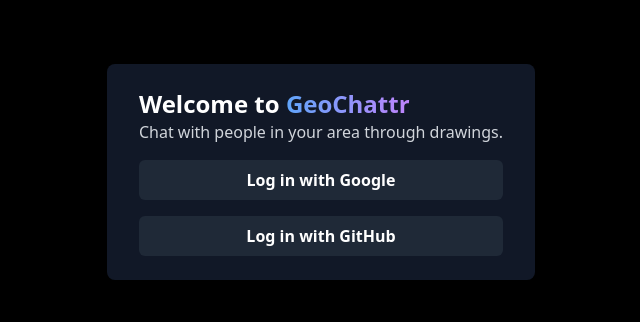
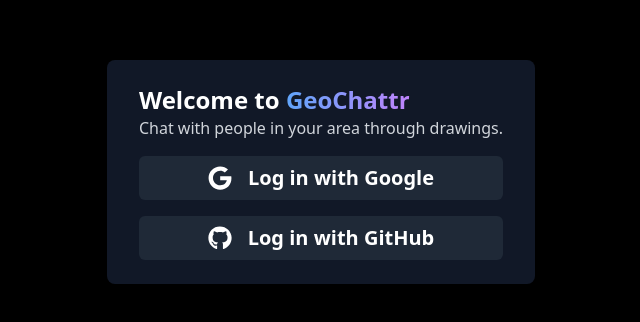
Before and after one commit to GeoChattr/website, a Next.js app: page / in a window 1280 px wide. Shown: the part 228-550 px from the top of the page, without its empty margins (319-959 px from the left). Built offline with nearby package versions, Linux system fonts and the light colour scheme; no server answers.

Commit message:
button icons

```diff
--- a/components/Login.tsx
+++ b/components/Login.tsx
@@ -1,11 +1,12 @@
 import { useContext } from "react";
 import { User } from "./types/User";
 import { UserContext } from "./UserContext";
+import { FaGithub, FaGoogle } from "react-icons/fa";
 
 const Login = () => {
-  const user = useContext(UserContext) as User
+  const user = useContext(UserContext) as User;
 
-  console.log(user)
+  console.log(user);
 
   return (
     <div className="flex h-screen w-full items-center justify-center">
@@ -20,11 +21,13 @@
           Chat with people in your area through drawings.
         </p>
         <div className="mt-4 flex w-full flex-col items-stretch gap-y-4">
-          <button className="rounded-md bg-gray-800 py-2 px-2 font-semibold hover:bg-gray-700">
-            Log in with Google
+          <button className="flex items-center justify-center space-x-4 rounded-md bg-gray-800 py-2 px-2 text-xl font-semibold hover:bg-gray-700">
+            <FaGoogle className="h-6 w-6" />
+            <p>Log in with Google</p>
           </button>
-          <button className="rounded-md bg-gray-800 py-2 px-2 font-semibold hover:bg-gray-700">
-            Log in with GitHub
+          <button className="flex items-center justify-center space-x-4 rounded-md bg-gray-800 py-2 px-2 text-xl font-semibold hover:bg-gray-700">
+            <FaGithub className="h-6 w-6" />
+            <p>Log in with GitHub</p>
           </button>
         </div>
       </div>
--- a/package.json
+++ b/package.json
@@ -9,10 +9,12 @@
     "lint": "next lint"
   },
   "dependencies": {
+    "axios": "^0.26.0",
     "next": "12.1.0",
     "react": "17.0.2",
     "react-canvas-draw": "^1.2.1",
     "react-dom": "17.0.2",
+    "react-icons": "^4.3.1",
     "react-sketch-canvas": "^6.1.0",
     "socket.io-client": "^4.4.1"
   },
```
Also changed, not shown: 1 other file (tests, documents, lock files or other folders).
